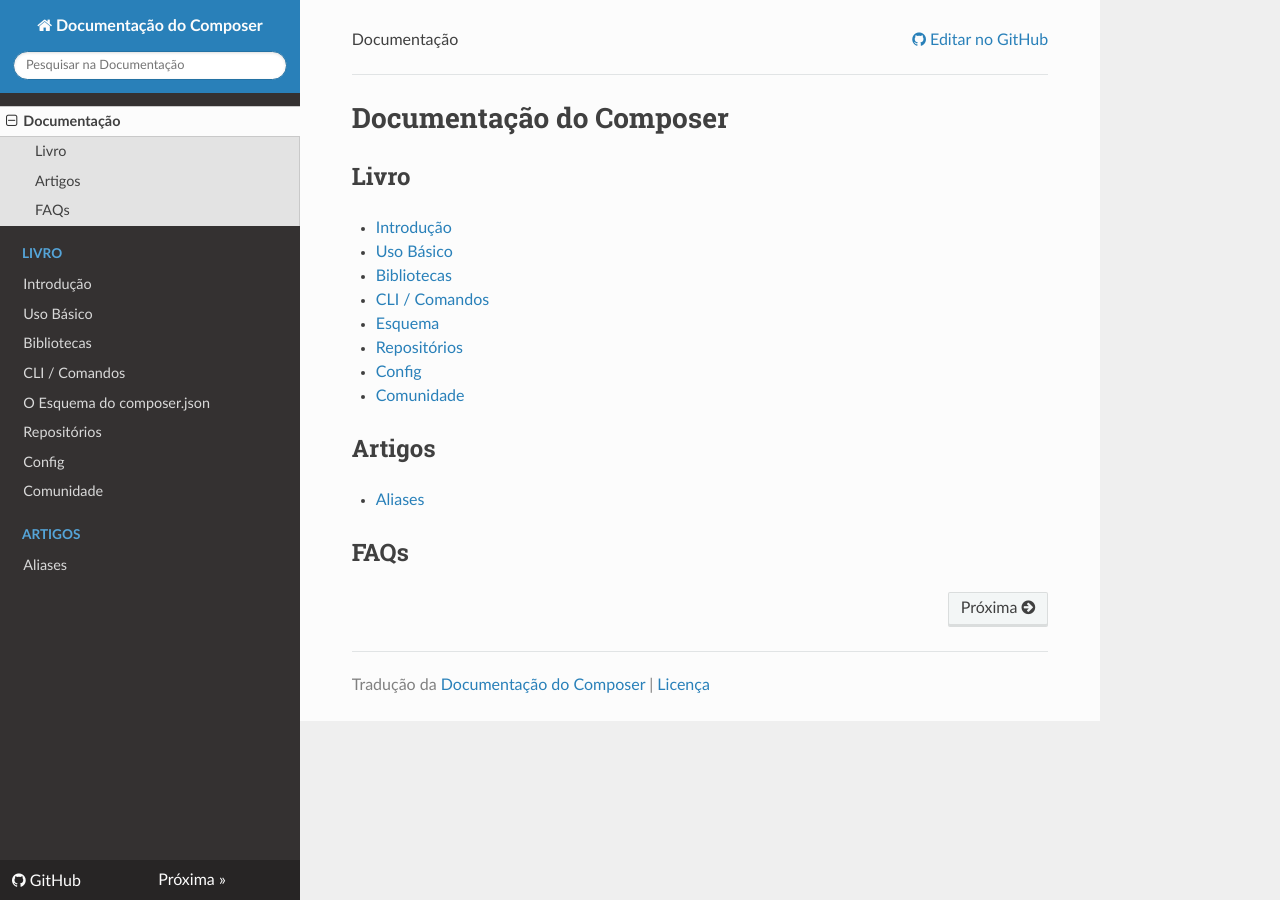
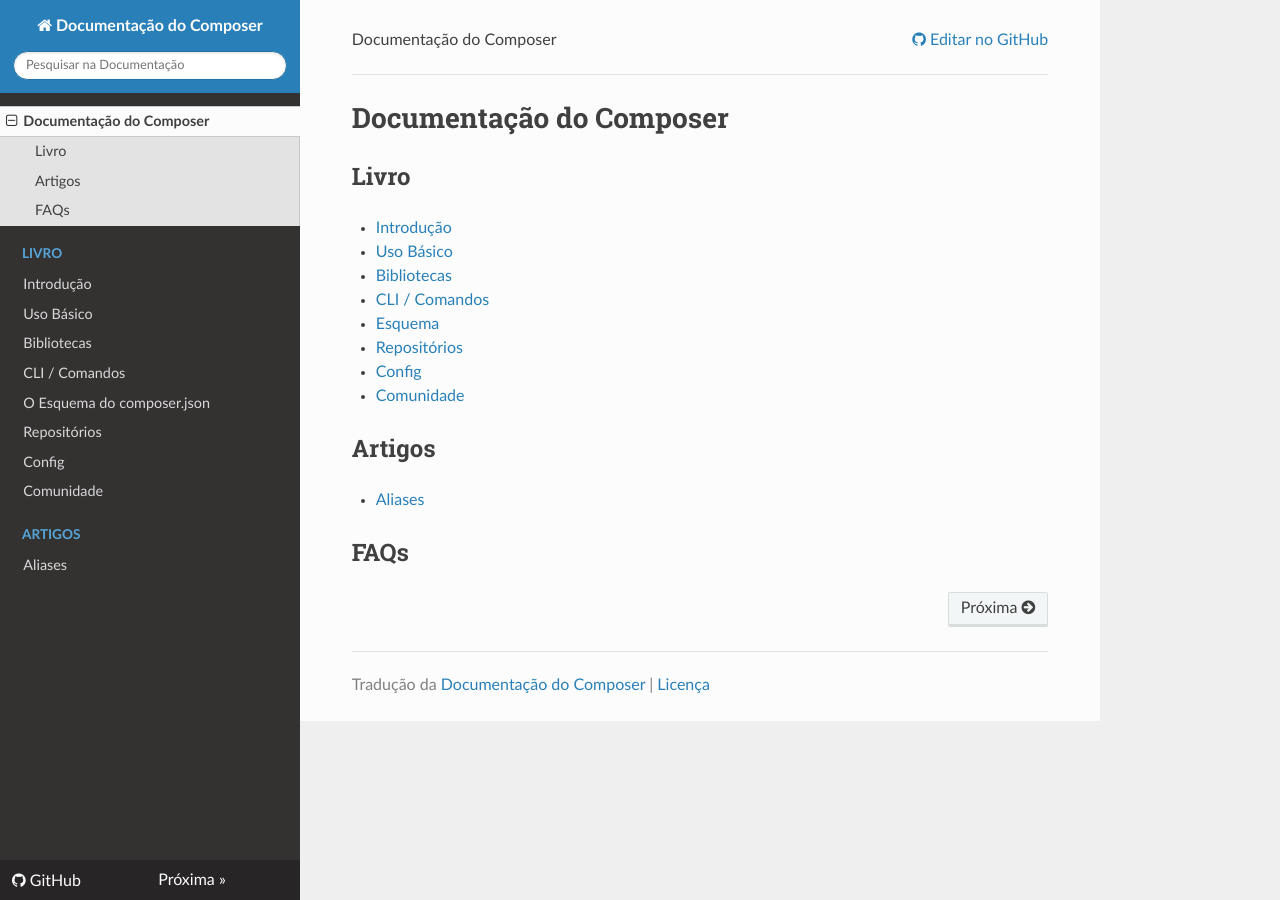
Before and after one commit to php-dev-br/composer-doc-pt-br, an MkDocs documentation site: the page built from doc/index.md, in a window 1280 px wide. Built offline with MkDocs 1.6.1, drawn with Linux system fonts in a browser that asks for light colours; nearby versions of some CDN libraries; library files that are not in the unit come from our copies.

Commit message:
Change page language to pt-br
Issue: #25

```diff
--- a/mkdocs.yml
+++ b/mkdocs.yml
@@ -35,7 +35,7 @@ edit_uri: edit/1.9/doc/
 # navigation
 
 nav:
-    - Documentação: index.md
+    - index.md
     - Livro:
         - introducao.md
         - uso-basico.md
--- /dev/null
+++ b/theme/readthedocs/base.html
@@ -0,0 +1,185 @@
+<!DOCTYPE html>
+<!--[if IE 8]>
+<html class="no-js lt-ie9" lang="pt-br">
+<![endif]-->
+<!--[if gt IE 8]><!-->
+<html class="no-js" lang="pt-br">
+<!--<![endif]-->
+<head>
+    {%- block site_meta %}
+    <meta charset="utf-8">
+    <meta http-equiv="X-UA-Compatible" content="IE=edge">
+    <meta name="viewport" content="width=device-width, initial-scale=1.0">
+    {% if page and page.is_homepage %}
+    <meta name="description" content="{{ config.site_description }}">
+    {% endif %}
+    {% if config.site_author %}
+    <meta name="author" content="{{ config.site_author }}">
+    {% endif %}
+    {% if page and page.canonical_url %}
+    <link rel="canonical" href="{{ page.canonical_url }}">
+    {% endif %}
+    {% if config.site_favicon %}
+    <link rel="shortcut icon" href="{{ config.site_favicon|url }}">
+    {% else %}
+    <link rel="shortcut icon" href="{{ 'img/favicon.ico'|url }}">
+    {% endif %}
+    {%- endblock %}
+
+    {%- block htmltitle %}
+    <title>
+        {% if page and page.title and not page.is_homepage %}{{ page.title }} - {% endif %}{{ config.site_name }}
+    </title>
+    {%- endblock %}
+
+    {%- block styles %}
+    <link rel="stylesheet"
+          href="https://fonts.googleapis.com/css?family=Lato:400,700|Roboto+Slab:400,700|Inconsolata:400,700" />
+    <link rel="stylesheet" href="{{ 'css/theme.css'|url }}" />
+    <link rel="stylesheet" href="{{ 'css/theme_extra.css'|url }}" />
+    {%- if config.theme.highlightjs %}
+    <link rel="stylesheet" href="https://cdnjs.cloudflare.com/ajax/libs/highlight.js/9.12.0/styles/github.min.css" />
+    {%- endif %}
+    {%- for path in config['extra_css'] %}
+    <link href="{{ path|url }}" rel="stylesheet" />
+    {%- endfor %}
+    {%- endblock %}
+
+    {%- block libs %}
+    {% if page %}
+    <script>
+        // Current page data
+        var mkdocs_page_name = {{ page.title|tojson|safe }};
+        var mkdocs_page_input_path = {{ page.file.src_path|string|tojson|safe }};
+        var mkdocs_page_url = {{ page.abs_url|tojson|safe }};
+    </script>
+    {% endif %}
+    <script src="{{ 'js/jquery-2.1.1.min.js'|url }}" defer></script>
+    <script src="{{ 'js/modernizr-2.8.3.min.js'|url }}" defer></script>
+    {%- if config.theme.highlightjs %}
+    <script src="https://cdnjs.cloudflare.com/ajax/libs/highlight.js/9.12.0/highlight.min.js"></script>
+    {%- for lang in config.theme.hljs_languages %}
+    <script src="https://cdnjs.cloudflare.com/ajax/libs/highlight.js/9.12.0/languages/{{lang}}.min.js"></script>
+    {%- endfor %}
+    <script>hljs.initHighlightingOnLoad();</script>
+    {%- endif %}
+    {%- endblock %}
+
+    {%- block extrahead %} {% endblock %}
+
+    {%- block analytics %}
+    {% if config.google_analytics %}
+    <script>
+        (function (i, s, o, g, r, a, m) {
+            i['GoogleAnalyticsObject'] = r;
+            i[r] = i[r] || function () {
+                (i[r].q = i[r].q || []).push(arguments)
+            }, i[r].l = 1 * new Date();
+            a = s.createElement(o),
+                m = s.getElementsByTagName(o)[0];
+            a.async = 1;
+            a.src = g;
+            m.parentNode.insertBefore(a, m)
+        })(window, document, 'script', 'https://www.google-analytics.com/analytics.js', 'ga');
+
+        ga('create', '{{ config.google_analytics[0] }}', '{{ config.google_analytics[1] }}');
+        ga('send', 'pageview');
+    </script>
+    {% endif %}
+    {%- endblock %}
+</head>
+
+<body class="wy-body-for-nav" role="document">
+
+<div class="wy-grid-for-nav">
+
+    {# SIDE NAV, TOGGLES ON MOBILE #}
+    <nav data-toggle="wy-nav-shift" class="wy-nav-side stickynav">
+        <div class="wy-side-scroll">
+            <div class="wy-side-nav-search">
+                {%- block site_name %}
+                <a href="{{ nav.homepage.url|url }}" class="icon icon-home"> {{ config.site_name }}</a>
+                {%- endblock %}
+                {%- block search_button %}
+                {% if 'search' in config['plugins'] %}{% include "searchbox.html" %}{% endif %}
+                {%- endblock %}
+            </div>
+
+            <div class="wy-menu wy-menu-vertical" data-spy="affix" role="navigation" aria-label="main navigation">
+                {%- block site_nav %}
+                {%- set navlevel = 1 %}
+                {%- for nav_item in nav %}
+                {%- if nav_item.is_section %}
+                <p class="caption"><span class="caption-text">{{ nav_item.title }}</span></p>
+                <ul {% if nav_item.active %} class="current"{% endif %}>
+                {%- for nav_item in nav_item.children %}
+                <li class="toctree-l{{ navlevel }}{% if nav_item.active %} current{% endif %}">
+                    {%- include 'nav.html' %}
+                </li>
+                {%- endfor %}
+                </ul>
+                {%- elif config.theme.include_homepage_in_sidebar or (not nav_item == nav.homepage) %}
+                <ul {% if nav_item.active %} class="current"{% endif %}>
+                <li class="toctree-l{{ navlevel }}{% if nav_item.active %} current{% endif %}">
+                    {%- include 'nav.html' %}
+                </li>
+                </ul>
+                {%- endif %}
+                {%- endfor %}
+                {%- endblock %}
+            </div>
+        </div>
+    </nav>
+
+    <section data-toggle="wy-nav-shift" class="wy-nav-content-wrap">
+
+        {# MOBILE NAV, TRIGGLES SIDE NAV ON TOGGLE #}
+        <nav class="wy-nav-top" role="navigation" aria-label="top navigation">
+            <i data-toggle="wy-nav-top" class="fa fa-bars"></i>
+            <a href="{{ nav.homepage.url|url }}">{{ config.site_name }}</a>
+        </nav>
+
+        {# PAGE CONTENT #}
+        <div class="wy-nav-content">
+            <div class="rst-content">
+                {% include "breadcrumbs.html" %}
+                <div role="main">
+                    <div class="section">
+                        {% block content %}
+                        {{ page.content }}
+                        {% endblock %}
+                    </div>
+                </div>
+                {%- block footer %}
+                {% include "footer.html" %}
+                {% endblock %}
+            </div>
+        </div>
+
+    </section>
+
+</div>
+
+{% include "versions.html" %}
+
+{%- block scripts %}
+<script>var base_url = '{{ base_url }}';</script>
+<script src="{{ 'js/theme.js'|url }}" defer></script>
+{%- for path in config['extra_javascript'] %}
+<script src="{{ path|url }}" defer></script>
+{%- endfor %}
+<script defer>
+    window.onload = function () {
+      SphinxRtdTheme.Navigation.enable({{ 'true' if config.theme.sticky_navigation else 'false' }});
+    };
+</script>
+{%- endblock %}
+
+</body>
+</html>
+{% if page and page.is_homepage %}
+<!--
+MkDocs version : {{ mkdocs_version }}
+Build Date UTC : {{ build_date_utc }}
+-->
+{% endif %}
```
